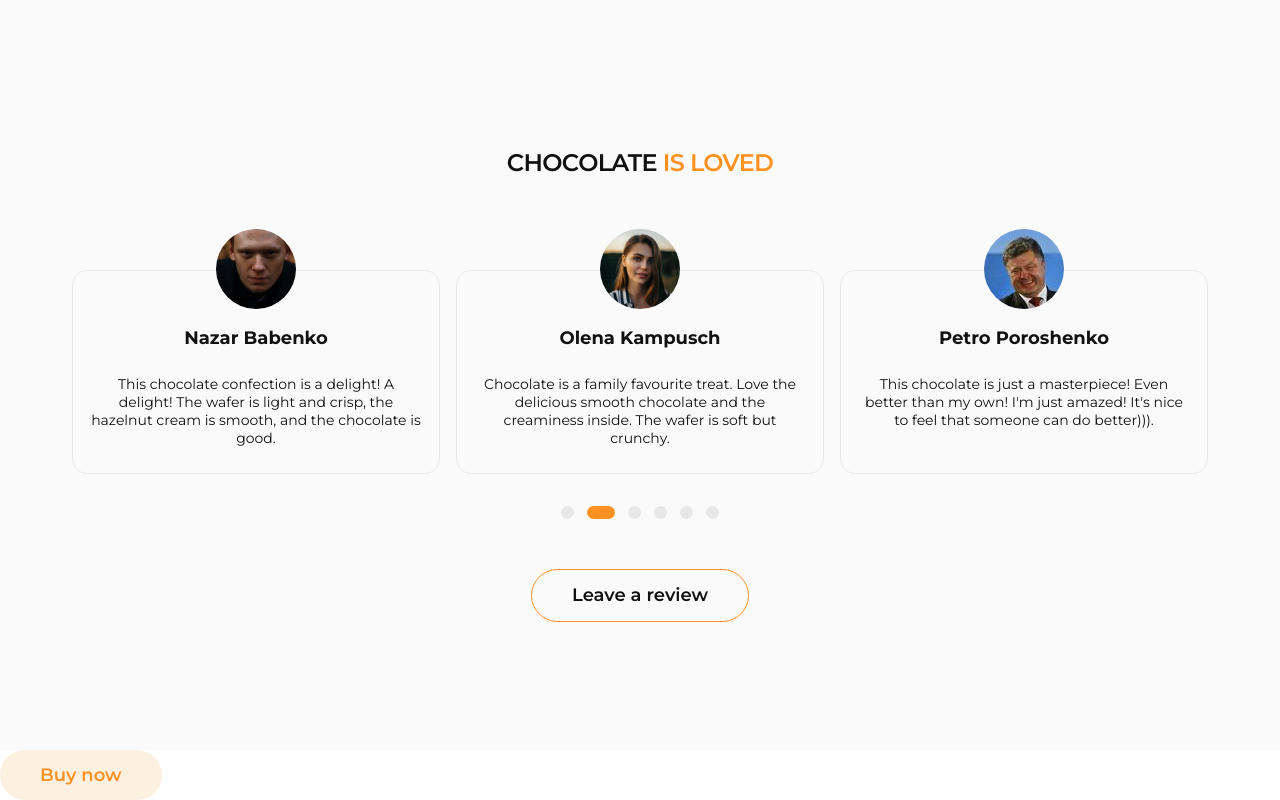
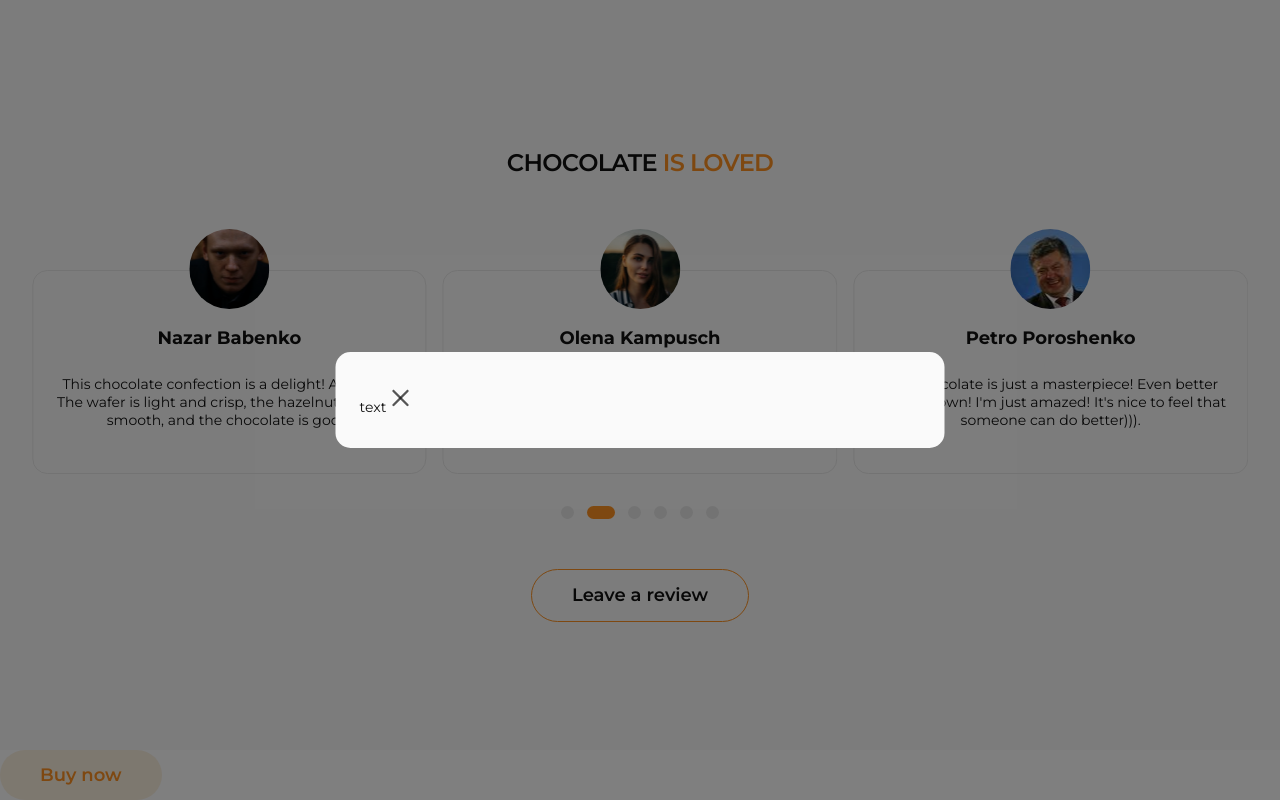
Before and after one commit to kozhushna/chocolate, a React (Create React App) app: page / in a window 1280 px wide. Both pictures are taken after a click on the button "Buy now". Shown: the part 1077-1877 px from the top of the page. Built offline with nearby package versions, Linux system fonts and the light colour scheme.

Commit message:
add ButtonClose and Modal

```diff
--- a/public/index.html
+++ b/public/index.html
@@ -59,6 +59,7 @@
   <body>
     <noscript>You need to enable JavaScript to run this app.</noscript>
     <div id="root"></div>
+    <div id="modal-root"></div>
     <!--
       This HTML file is a template.
       If you open it directly in the browser, you will see an empty page.
--- a/src/App.jsx
+++ b/src/App.jsx
@@ -3,11 +3,13 @@ import HowItsMade from './components/HowItsMade/HowItsMade';
 import { Comments } from 'components/Comments/Comments';
 import TasteSensation from 'components/TasteSensation/TasteSensation';
 import { ButtonBgOrange } from 'components/ButtonBgOrange/ButtonBgOrange';
+import { Modal } from 'components/Modal/Modal';
+import { useModal } from 'hooks/useModal';
+import { FormOderBuy } from 'components/OderBuy/OderBuy';
 
 function App() {
-  const nandleOpenModalOrder = () => {
-    console.log('order');
-  };
+  const { isModalOpen, openModal, closeModal } = useModal(); // test button 'Buy now' and modal, delete
+
   return (
     <main>
       <Section>
@@ -22,7 +24,14 @@ function App() {
         </Container>
       </Section>
       <Comments />
-      <ButtonBgOrange action={nandleOpenModalOrder} />
+      {/* test start */}
+      <ButtonBgOrange action={openModal} />
+      {isModalOpen && (
+        <Modal onClose={closeModal}>
+          <FormOderBuy action={closeModal} />
+        </Modal>
+        //test finish - button 'Buy now' and modal, delete
+      )}
     </main>
   );
 }
--- /dev/null
+++ b/src/components/ButtonIcon/ButtonClose.jsx
@@ -0,0 +1,13 @@
+import { Svg } from 'components/SvgIcon/SvgIcon';
+import { StyledButton } from './ButtonClose.styled';
+import { theme } from 'styles';
+
+export const ButtonClose = ({ action }) => {
+  const size = window.innerWidth < theme.sizes.tablet ? 24 : 28;
+
+  return (
+    <StyledButton type="button" onClick={action}>
+      <Svg w={size} h={size} icon="close" />
+    </StyledButton>
+  );
+};
--- /dev/null
+++ b/src/components/ButtonIcon/ButtonClose.styled.js
@@ -0,0 +1,13 @@
+import styled from '@emotion/styled';
+import { theme } from 'styles';
+
+export const StyledButton = styled.button`
+  fill: ${theme.colors.darkText};
+  transition: fill ${theme.baseTransition};
+
+  &:hover,
+  &:focus {
+    scale: 110%;
+    fill: ${theme.colors.darkBackground};
+  }
+`;
--- /dev/null
+++ b/src/components/Modal/Modal.jsx
@@ -0,0 +1,31 @@
+import { useEffect } from 'react';
+import { createPortal } from 'react-dom';
+import { Backdrop } from './Modal.styled.js';
+
+const modalRoot = document.querySelector('#modal-root');
+
+export const Modal = ({ onClose, children }) => {
+  useEffect(() => {
+    window.addEventListener('keydown', handleKeyDown);
+    return () => {
+      window.removeEventListener('keydown', handleKeyDown);
+    };
+  });
+
+  const handleKeyDown = e => {
+    if (e.code === 'Escape') {
+      onClose();
+    }
+  };
+
+  const handleBackdropClick = e => {
+    if (e.target === e.currentTarget) {
+      onClose();
+    }
+  };
+
+  return createPortal(
+    <Backdrop onClick={handleBackdropClick}>{children}</Backdrop>,
+    modalRoot
+  );
+};
--- /dev/null
+++ b/src/components/Modal/Modal.styled.js
@@ -0,0 +1,29 @@
+import styled from '@emotion/styled';
+import { theme } from 'styles';
+
+export const Backdrop = styled.div`
+  position: fixed;
+  top: 0;
+  left: 0;
+  width: 100vw;
+  height: 100vh;
+  background-color: rgba(0, 0, 0, 0.5);
+  z-index: 6;
+  box-sizing: border-box;
+`;
+
+export const ModalContent = styled.div`
+  position: absolute;
+  top: 50%;
+  left: 50%;
+  width: calc(100vw - 48px);
+  background: ${theme.colors.mainBackground};
+  transform: translate(-50%, -50%);
+  border-radius: 15px;
+  padding: 32px 24px 32px 24px;
+  width: 311px;
+  @media screen and (${theme.devices.tablet}) {
+    width: 538px;
+    padding: 32px 24px 32px 24px;
+  }
+`;
--- /dev/null
+++ b/src/components/OderBuy/OderBuy.jsx
@@ -0,0 +1,11 @@
+import { ButtonClose } from 'components/ButtonIcon/ButtonClose';
+import { StyledDiv } from './OderBuy.styled';
+
+export const FormOderBuy = ({ action }) => {
+  return (
+    <StyledDiv>
+      text
+      <ButtonClose action={action} />
+    </StyledDiv>
+  );
+};
--- /dev/null
+++ b/src/components/OderBuy/OderBuy.styled.js
@@ -0,0 +1,9 @@
+import styled from '@emotion/styled';
+import { ModalContent } from 'components/Modal/Modal.styled';
+import { theme } from 'styles';
+
+export const StyledDiv = styled(ModalContent)`
+  @media screen and (${theme.devices.tablet}) {
+    width: 609px;
+  }
+`;
--- /dev/null
+++ b/src/hooks/useModal.js
@@ -0,0 +1,13 @@
+import { useState, useEffect } from 'react';
+
+export const useModal = (initialState = false) => {
+  const [isModalOpen, setIsModalOpen] = useState(initialState);
+  useEffect(() => {
+    if (isModalOpen) {
+      document.body.style.overflow = 'hidden';
+    }
+  }, [isModalOpen]);
+  const openModal = () => setIsModalOpen(true);
+  const closeModal = () => setIsModalOpen(false);
+  return { isModalOpen, openModal, closeModal };
+};
--- a/src/styles/theme.js
+++ b/src/styles/theme.js
@@ -1,8 +1,8 @@
 const sizes = {
-  onlymobile: '374px',
-  mobile: '375px',
-  tablet: '768px',
-  desktop: '1200px',
+  onlymobile: '374',
+  mobile: '375',
+  tablet: '768',
+  desktop: '1200',
 };
 
 export const theme = Object.freeze({
@@ -20,10 +20,10 @@ export const theme = Object.freeze({
   sizes: sizes,
 
   devices: {
-    onlymobile: `max-width: ${sizes.onlymobile}`,
-    mobile: `min-width: ${sizes.mobile}`,
-    tablet: `min-width: ${sizes.tablet}`,
-    desktop: `min-width: ${sizes.desktop}`,
+    onlymobile: `max-width: ${sizes.onlymobile}px`,
+    mobile: `min-width: ${sizes.mobile}px`,
+    tablet: `min-width: ${sizes.tablet}px`,
+    desktop: `min-width: ${sizes.desktop}px`,
     retina: 'min-device-pixel-ratio: 2',
   },
   baseTransition: '250ms cubic-bezier(0.4, 0, 0.2, 1)',
```
Also changed, not shown: 1 other file (tests, documents, lock files or other folders).
